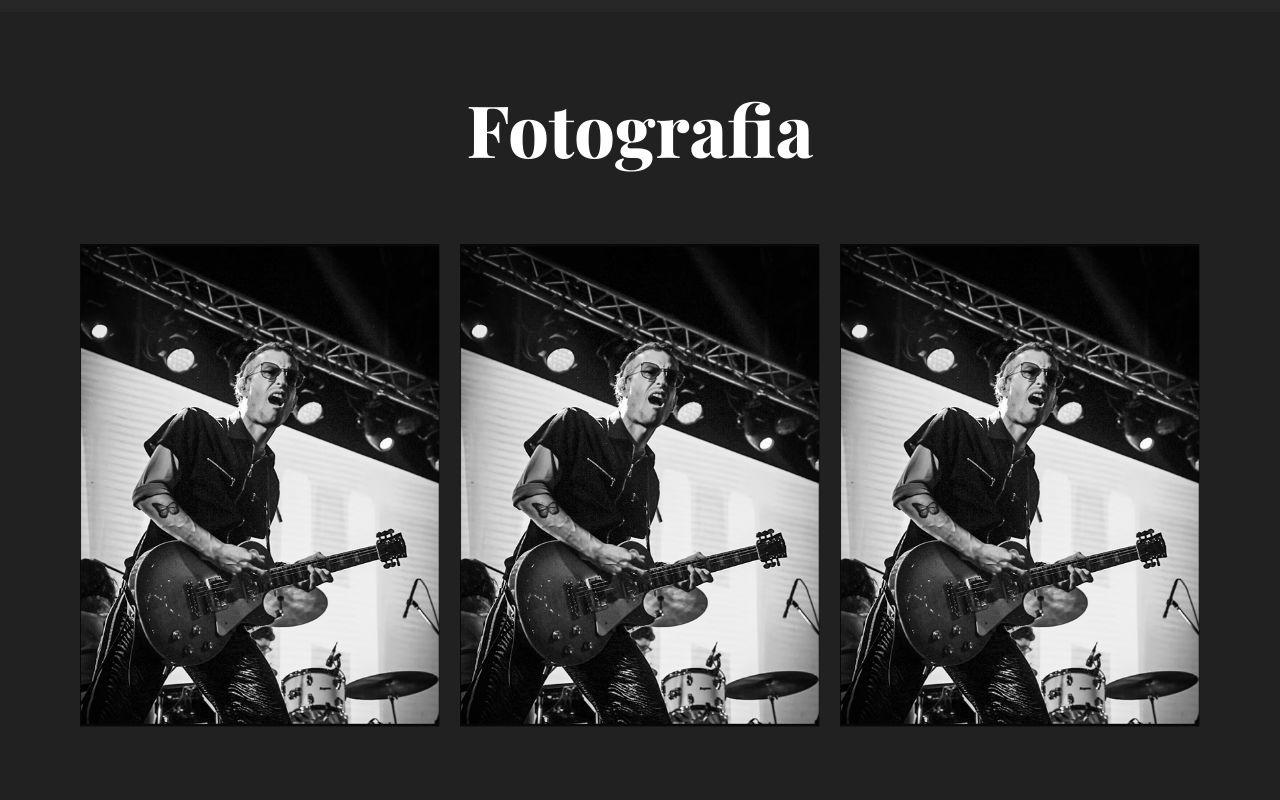
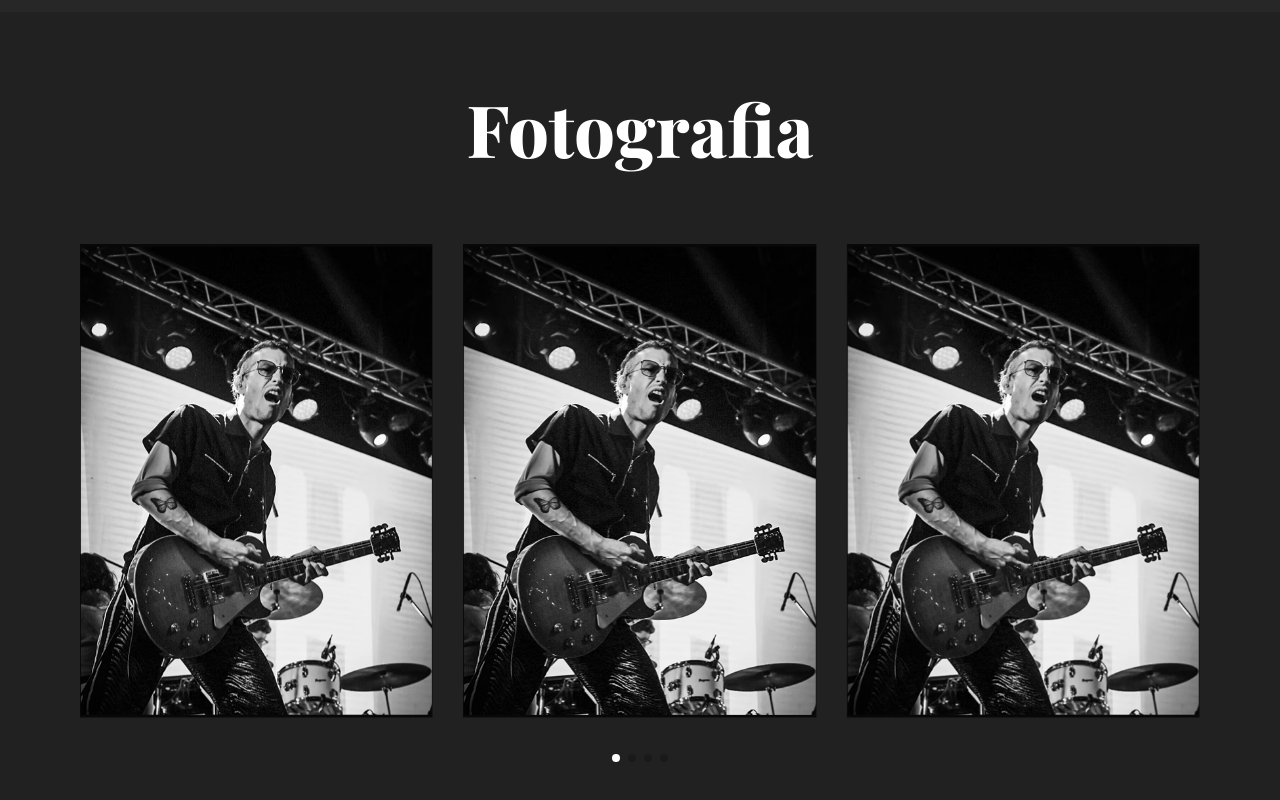
Before and after one commit to Lau-szutner/CSEG-PORTFOLIO, a Next.js app: page / in a window 1280 px wide. Shown: the part 5072-5872 px from the top of the page. Built offline with nearby package versions, Linux system fonts and the light colour scheme; a web font is replaced by a local one.

Commit message:
ajusto carrousel de fotos

```diff
--- a/src/app/globals.css
+++ b/src/app/globals.css
@@ -11,3 +11,19 @@
   -webkit-backdrop-filter: blur(px) saturate(100%);
   border: 1px solid rgba(255, 255, 255, 0.2);
 }
+
+/*
+/* Esto crea el espacio debajo de las fotos */
+.mySwiper {
+  padding-bottom: 50px !important;
+}
+
+/* Esto posiciona los puntos en ese nuevo espacio */
+.mySwiper .swiper-pagination {
+  bottom: 0px !important;
+}
+
+/* Opcional: Cambia el color de los puntos si no se ven */
+.mySwiper .swiper-pagination-bullet-active {
+  background: white !important;
+}
--- a/src/app/sections/Photography.tsx
+++ b/src/app/sections/Photography.tsx
@@ -2,8 +2,7 @@
 import Image from 'next/image';
 
 import { Swiper, SwiperSlide } from 'swiper/react';
-import { Navigation } from 'swiper/modules';
-
+import { Pagination } from 'swiper/modules';
 // Import Swiper styles
 import 'swiper/css';
 import 'swiper/css/pagination';
@@ -20,15 +19,16 @@ const Photography = () => {
         Fotografia
       </h2>
       <Swiper
-        spaceBetween={20}
         slidesPerView={3}
-        onSlideChange={() => console.log('slide change')}
-        onSwiper={(swiper) => console.log(swiper)}
-        // modules={[]}
-        className=""
+        spaceBetween={30}
+        pagination={{
+          clickable: true,
+        }}
+        modules={[Pagination]}
+        className="mySwiper"
       >
         {slides.map((photo, i) => (
-          <SwiperSlide key={i} className="flex items-center justify-center">
+          <SwiperSlide key={i}>
             <Image
               src="/photography/photograpy-1.png"
               width={500}
```
